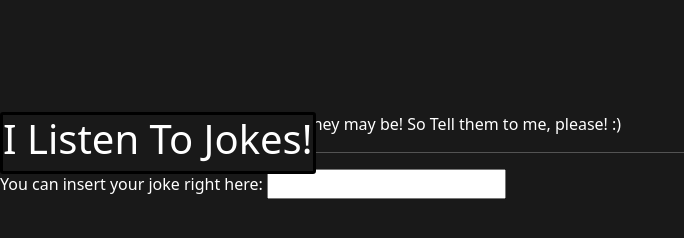
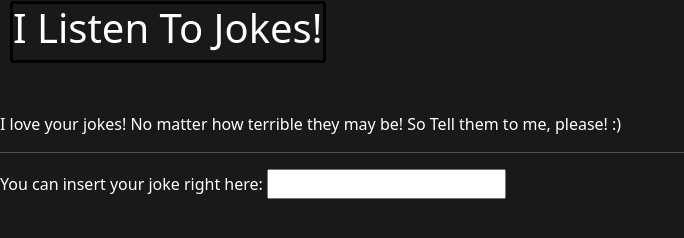
Before and after one commit to robbiestoffel/joke-listener, a plain HTML site: page index.html in a window 1280 px wide. Shown: the whole page, without its empty margins (0-684 px from the left). Drawn offline with nearby package versions, Linux system fonts and the light colour scheme.

Commit message:
more edits

```diff
--- a/style.css
+++ b/style.css
@@ -42,9 +42,8 @@ ul .nav {
 header {
     position: fixed;
     background-color: rgb(25,25,25);
-    top: 0.1;
-    right: 1;
-    left: 1;
+    top: 1px;
+    left: 10px;
     z-index: 999;
     border-color: black;
     border-width: 3px;
```
